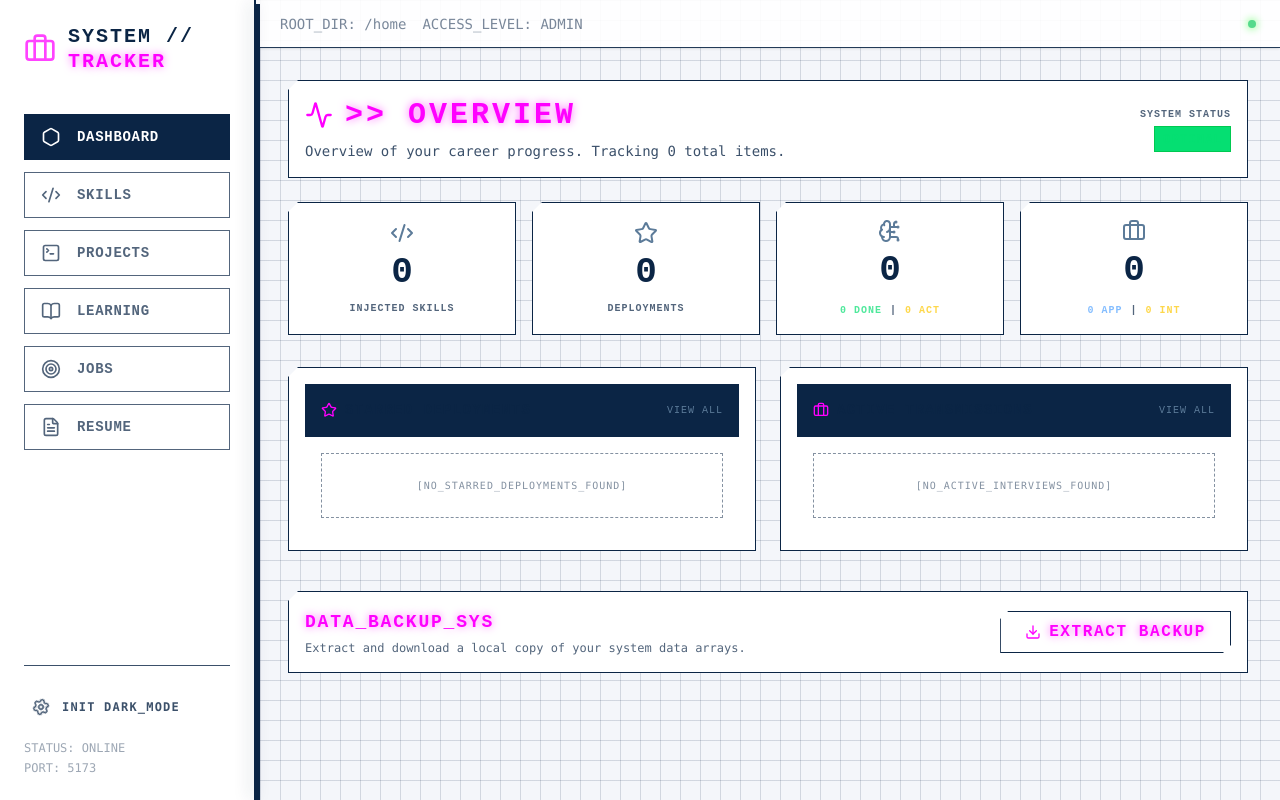
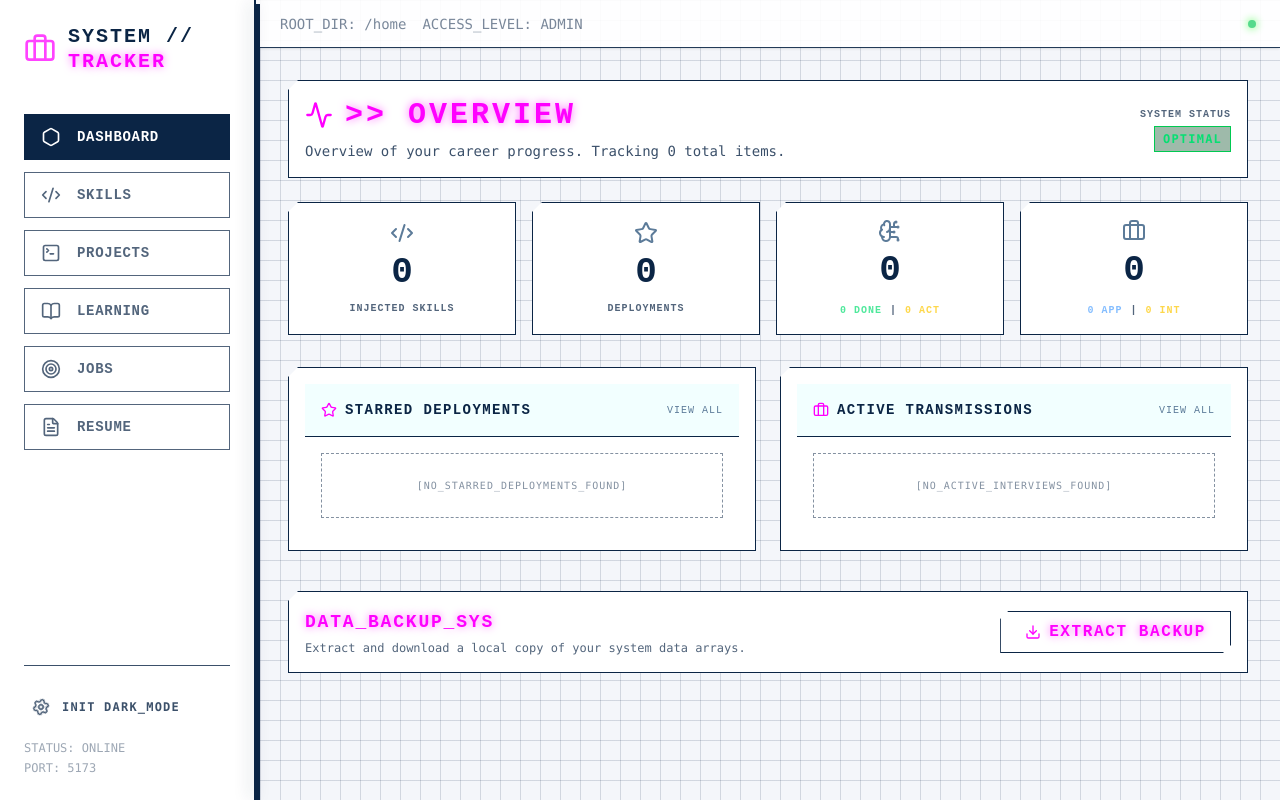
Before and after one commit to Vasiok11/pw-lab6, a React (Vite) app: page / in a window 1280 px wide. Built offline with nearby package versions, Linux system fonts and the light colour scheme.

Commit message:
chore: color display fixes

```diff
--- a/src/components/JobCard.jsx
+++ b/src/components/JobCard.jsx
@@ -43,9 +43,9 @@ export default function JobCard({ job }) {
   const getStatusColor = (status) => {
     switch (status) {
       case 'Applied': return 'text-[var(--text-primary)] border-[var(--border-accent)] bg-transparent';
-      case 'Interviewing': return 'text-yellow-600 dark:text-yellow-400 border-yellow-500 bg-yellow-500/10';
-      case 'Offer': return 'text-green-600 dark:text-green-400 border-green-500 bg-green-500/10 shadow-[0_0_10px_rgba(74,222,128,0.4)]';
-      case 'Rejected': return 'text-red-500 border-red-500 bg-red-500/10 opacity-70';
+      case 'Interviewing': return 'text-yellow-600 dark:text-yellow-400 border-yellow-500 bg-transparent';
+      case 'Offer': return 'text-green-600 dark:text-green-400 border-green-500 bg-transparent shadow-[0_0_10px_rgba(74,222,128,0.4)]';
+      case 'Rejected': return 'text-red-500 border-red-500 bg-transparent opacity-70';
       default: return 'text-[var(--border-accent)] border-[var(--border-accent)] bg-transparent';
     }
   };
--- a/src/components/ResourceCard.jsx
+++ b/src/components/ResourceCard.jsx
@@ -184,7 +184,7 @@ export default function ResourceCard({ resource }) {
         </div>
 
         {/* Completion checkmark */}
-        <div className={`flex items-center justify-center shrink-0 w-8 h-8 rounded-full border border-[var(--border-accent)] ${isCompleted ? 'bg-neon-pink bg-opacity-20 text-neon-pink border-neon-pink shadow-[0_0_10px_#f0f]' : 'text-[var(--text-muted)] opacity-50'}`}>
+        <div className={`flex items-center justify-center shrink-0 w-8 h-8 rounded-full border border-[var(--border-accent)] ${isCompleted ? 'bg-transparent text-neon-pink border-neon-pink shadow-[0_0_10px_#f0f]' : 'text-[var(--text-muted)] opacity-50'}`}>
           <CheckCircle2 size={18} />
         </div>
       </div>
--- a/src/layouts/RootLayout.jsx
+++ b/src/layouts/RootLayout.jsx
@@ -21,7 +21,7 @@ export default function RootLayout({ toggleTheme, isDarkMode }) {
       {/* Mobile Menu Backdrop */}
       {mobileMenuOpen && (
         <div
-          className="md:hidden fixed inset-0 bg-black bg-opacity-50 z-40 backdrop-blur-sm"
+          className="md:hidden fixed inset-0 bg-black/50 z-40 backdrop-blur-sm"
           onClick={closeMobileMenu}
         />
       )}
--- a/src/pages/Dashboard.jsx
+++ b/src/pages/Dashboard.jsx
@@ -40,7 +40,7 @@ export default function Dashboard() {
           </div>
           <div className="text-right flex flex-col md:items-end">
             <span className="text-[10px] uppercase font-bold tracking-widest text-[var(--border-accent)] opacity-70">System Status</span>
-            <span className="font-mono text-green-400 bg-green-400 bg-opacity-10 px-2 py-1 border border-green-500 uppercase tracking-widest text-xs font-bold inline-block mt-1">
+            <span className="font-mono text-green-400 bg-green-900/40 px-2 py-1 border border-green-500 uppercase tracking-widest text-xs font-bold inline-block mt-1">
               OPTIMAL
             </span>
           </div>
@@ -90,7 +90,7 @@ export default function Dashboard() {
       <div className="grid grid-cols-1 lg:grid-cols-2 gap-6 mt-2">
         {/* Starred Projects Panel */}
         <div className="cyber-panel flex flex-col h-full">
-          <div className="p-4 border-b border-[var(--border-accent)] border-opacity-30 flex justify-between items-center bg-[var(--border-accent)] bg-opacity-5">
+          <div className="p-4 border-b border-[var(--border-accent)] border-opacity-30 flex justify-between items-center bg-[#0ff]/5">
             <h3 className="text-sm font-bold uppercase tracking-widest flex items-center gap-2">
               <Star size={16} className="text-neon-pink" />
               Starred Deployments
@@ -120,7 +120,7 @@ export default function Dashboard() {
 
         {/* Active Communications Panel (Jobs) */}
         <div className="cyber-panel flex flex-col h-full">
-          <div className="p-4 border-b border-[var(--border-accent)] border-opacity-30 flex justify-between items-center bg-[var(--border-accent)] bg-opacity-5">
+          <div className="p-4 border-b border-[var(--border-accent)] border-opacity-30 flex justify-between items-center bg-[#0ff]/5">
             <h3 className="text-sm font-bold uppercase tracking-widest flex items-center gap-2">
               <Briefcase size={16} className="text-neon-pink" />
               Active Transmissions
@@ -137,7 +137,7 @@ export default function Dashboard() {
                   </span>
                 </div>
                 <div className="flex flex-col items-end gap-1">
-                  <span className={`text-[10px] uppercase font-bold px-2 py-1 ${j.status === 'Offer' ? 'bg-green-400 bg-opacity-20 text-green-400' : 'bg-yellow-400 bg-opacity-20 text-yellow-400'}`}>
+                    <span className={`text-[10px] uppercase font-bold px-2 py-1 ${j.status === 'Offer' ? 'bg-transparent border border-green-400 text-green-400' : 'bg-transparent border border-yellow-400 text-yellow-400'}`}>
                     {j.status}
                   </span>
                   <span className="text-[10px] font-mono opacity-50 flex items-center gap-1">
--- a/src/pages/Projects.jsx
+++ b/src/pages/Projects.jsx
@@ -52,7 +52,7 @@ export default function Projects() {
           onClick={() => setFilterHighlight(!filterHighlight)}
           className={`cyber-button w-full md:w-auto shrink-0 flex justify-center items-center gap-2 h-[42px] px-6 text-xs transition-shadow ${
             filterHighlight
-              ? 'bg-neon-pink text-[var(--bg-panel)] bg-opacity-90 shadow-[0_0_10px_rgba(255,0,255,0.6)]'
+              ? 'bg-neon-pink text-[var(--bg-panel)] shadow-[0_0_10px_rgba(255,0,255,0.6)]'
               : 'bg-transparent text-[var(--text-muted)] hover:text-neon-pink border-[var(--border-accent)]'
           }`}
         >
```
